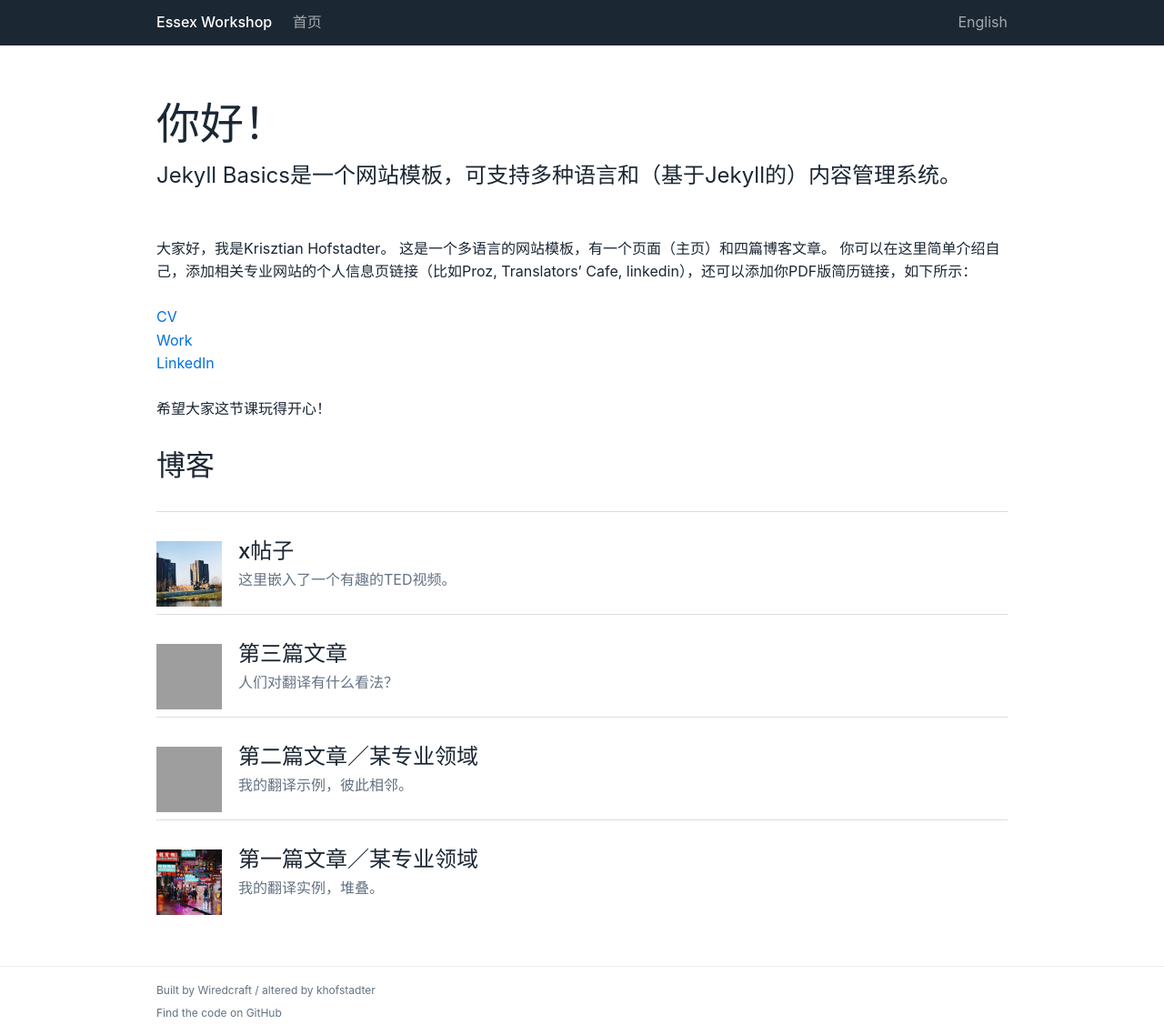
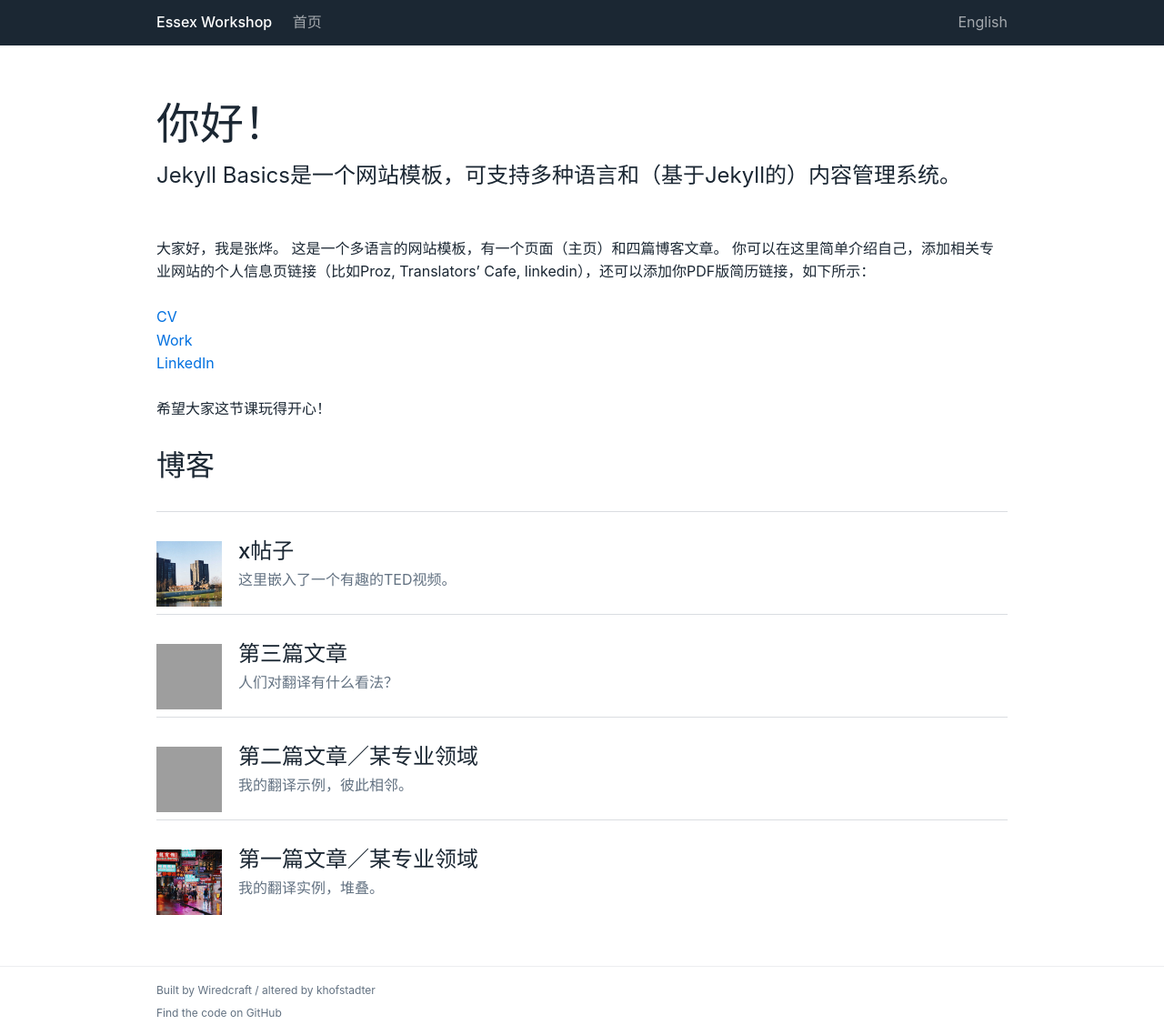
Before and after one commit to Oliviazhang5/website, a Jekyll site: the page built from zh/index.md, in a window 1280 px wide. Shown: the whole page at 91% size. Built offline with Jekyll 4.4.1, drawn with Linux system fonts in a browser that asks for light colours.

Commit message:
Update index.md

```diff
--- a/zh/index.md
+++ b/zh/index.md
@@ -6,11 +6,11 @@ title: 你好！
 description: "Jekyll Basics是一个网站模板，可支持多种语言和（基于Jekyll的）内容管理系统。"
 ---
 
-大家好，我是Krisztian Hofstadter。 这是一个多语言的网站模板，有一个页面（主页）和四篇博客文章。 你可以在这里简单介绍自己，添加相关专业网站的个人信息页链接（比如Proz, Translators' Cafe, linkedin），还可以添加你PDF版简历链接，如下所示：
+大家好，我是张烨。 这是一个多语言的网站模板，有一个页面（主页）和四篇博客文章。 你可以在这里简单介绍自己，添加相关专业网站的个人信息页链接（比如Proz, Translators' Cafe, linkedin），还可以添加你PDF版简历链接，如下所示：
 
 [CV](https://khofstadter.info/assets/doc/K-Hofstader-CV-general-2019.pdf)
 [Work](https://www.anglia.ac.uk/people/krisztian-hofstadter)
-[LinkedIn](https://www.linkedin.com/in/tedor)
+[LinkedIn](https://www.linkedin.com/in/ye-zhang-191015177/?locale=zh_CN)
 
 希望大家这节课玩得开心！
 
```
